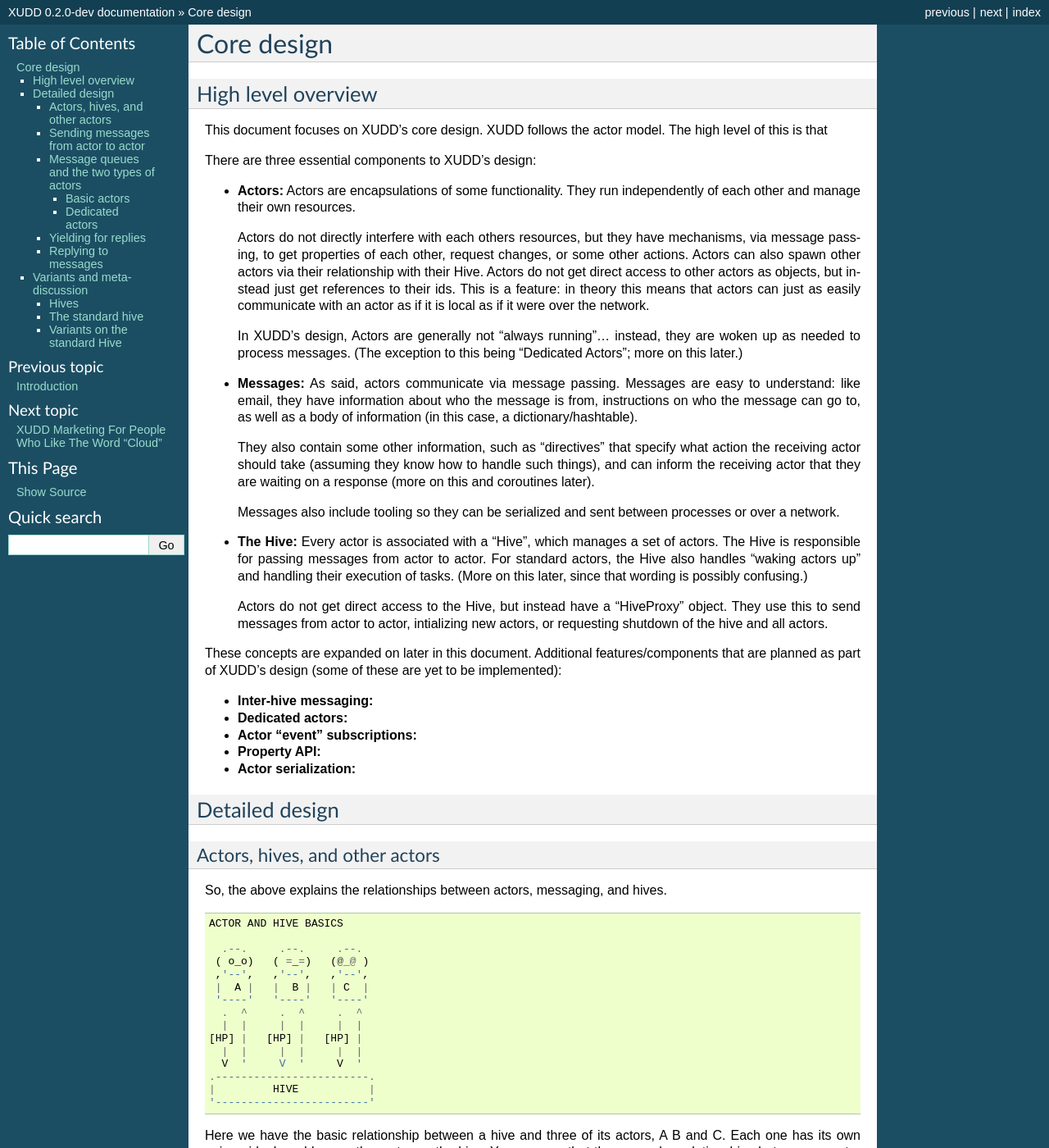
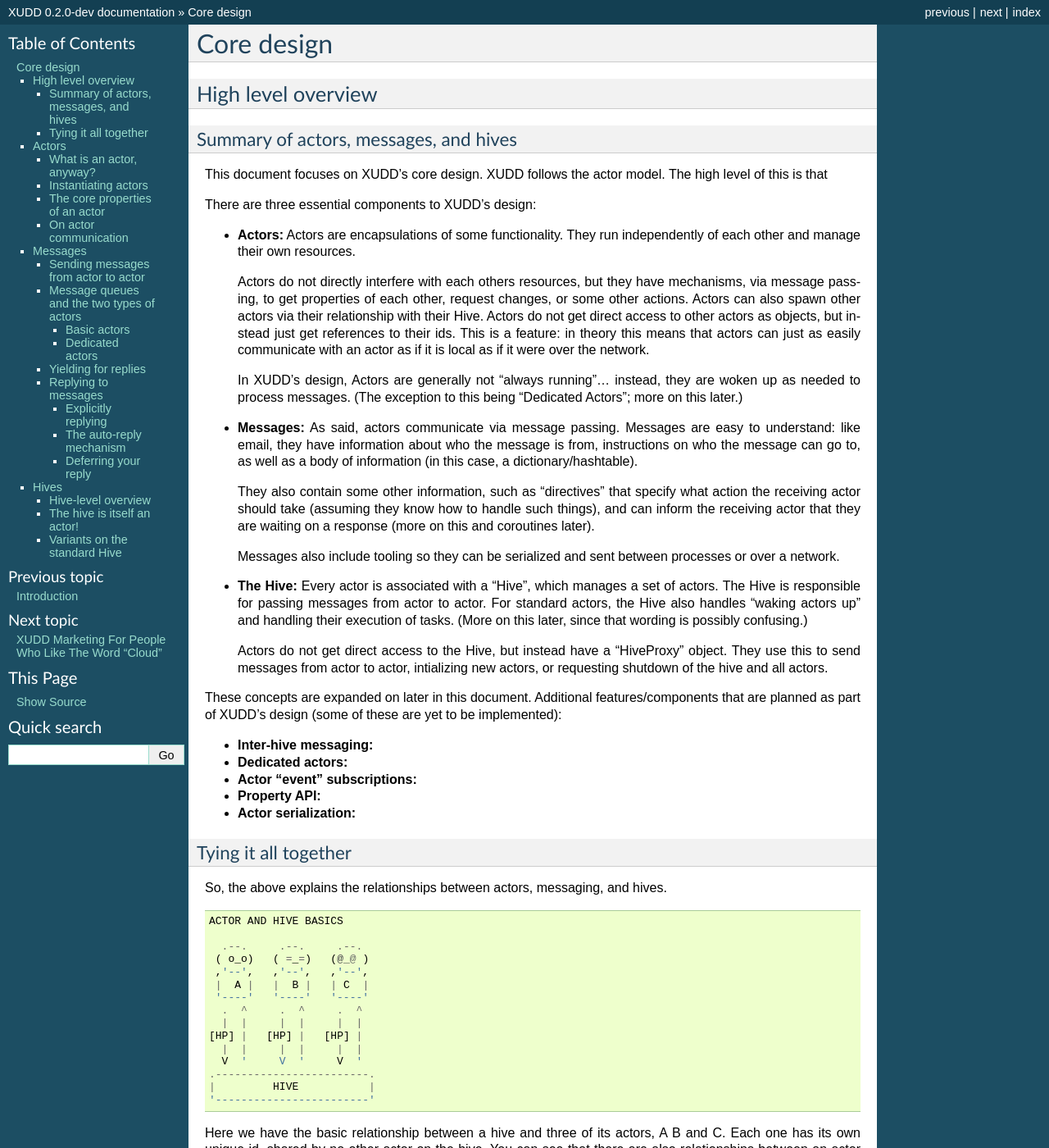
Before and after one commit to xudd/xudd, a Sphinx documentation site: the page built from docs/source/core.rst, in a window 1280 px wide and 1400 px high. Shown: the whole window at 82% size. Built offline with Sphinx 7.4.7, drawn with Linux system fonts in a browser that asks for light colours; some of the changed text lies outside the part shown.

Commit message:
A more general structure to the core docs (much of it to be written still...)

```diff
--- a/docs/source/core.rst
+++ b/docs/source/core.rst
@@ -4,6 +4,9 @@ Core design
 
 High level overview
 ===================
+
+Summary of actors, messages, and hives
+--------------------------------------
 
 This document focuses on XUDD's core design.  XUDD follows the actor
 model.  The high level of this is that
@@ -53,6 +56,7 @@ There are three essential components to XUDD's design:
   actor, intializing new actors, or requesting shutdown of the hive
   and all actors.
 
+
 These concepts are expanded on later in this document.  Additional
 features/components that are planned as part of XUDD's design (some of
 these are yet to be implemented):
@@ -63,12 +67,8 @@ these are yet to be implemented):
 - **Property API:**
 - **Actor serialization:**
 
-
-Detailed design
-===============
-
-Actors, hives, and other actors
--------------------------------
+Tying it all together
+---------------------
 
 So, the above explains the relationships between actors, messaging,
 and hives.
@@ -109,11 +109,27 @@ You can see how this works in code:
 .. todo:: Add this code
 
 
+Actors
+======
+
+What is an actor, anyway?
+-------------------------
+
+Instantiating actors
+--------------------
+
+The core properties of an actor
+-------------------------------
+
+On actor communication
+----------------------
+
+
+Messages
+========
+
 Sending messages from actor to actor
 ------------------------------------
-
-
-
 
 .. autoclass:: xudd.message.Message
 
@@ -129,28 +145,38 @@ Basic actors
 Dedicated actors
 ~~~~~~~~~~~~~~~~
 
-
 Yielding for replies
 --------------------
+
 
 .. _replying-to-messages:
 
 Replying to messages
 --------------------
 
+Explicitly replying
+~~~~~~~~~~~~~~~~~~~
+
+The auto-reply mechanism
+~~~~~~~~~~~~~~~~~~~~~~~~
+
+Deferring your reply
+~~~~~~~~~~~~~~~~~~~~
+
 
 Hives
+=====
 
-Variants and meta-discussion
-============================
+Hive-level overview
+-------------------
 
-Hives
------
+The hive is itself an actor!
+----------------------------
 
+If your mind just exploded, that's okay.  Take a moment to allow it to
+reassemble.  Minds have a way of being able to do that.
 
-The standard hive
------------------
-
+The way this works is a bit tricky to think about, but the cool
 
 
 Variants on the standard Hive
```
